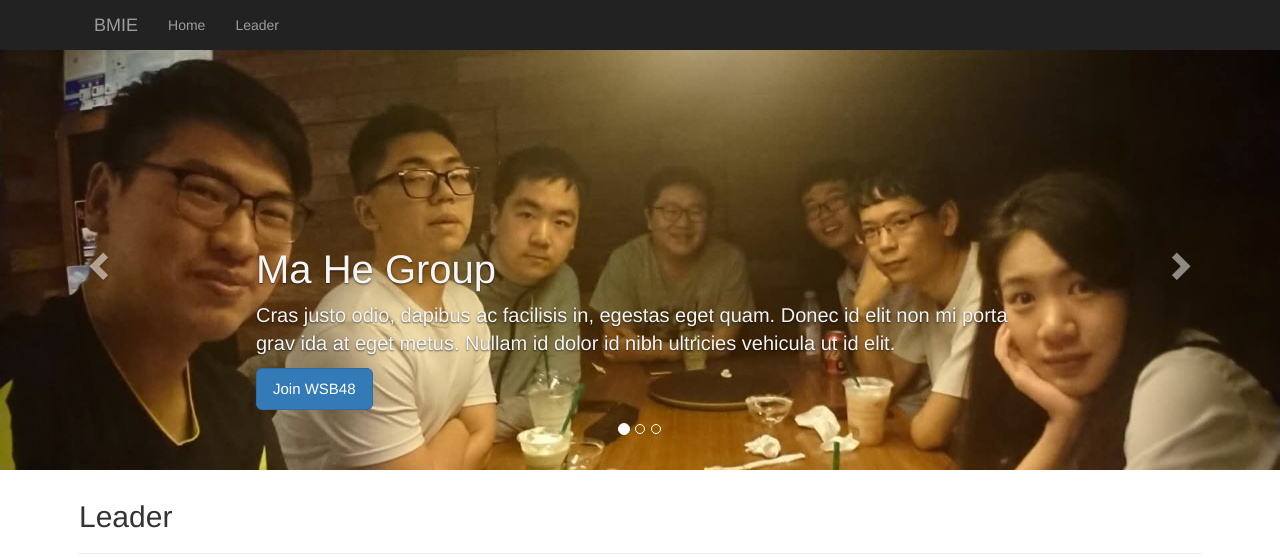
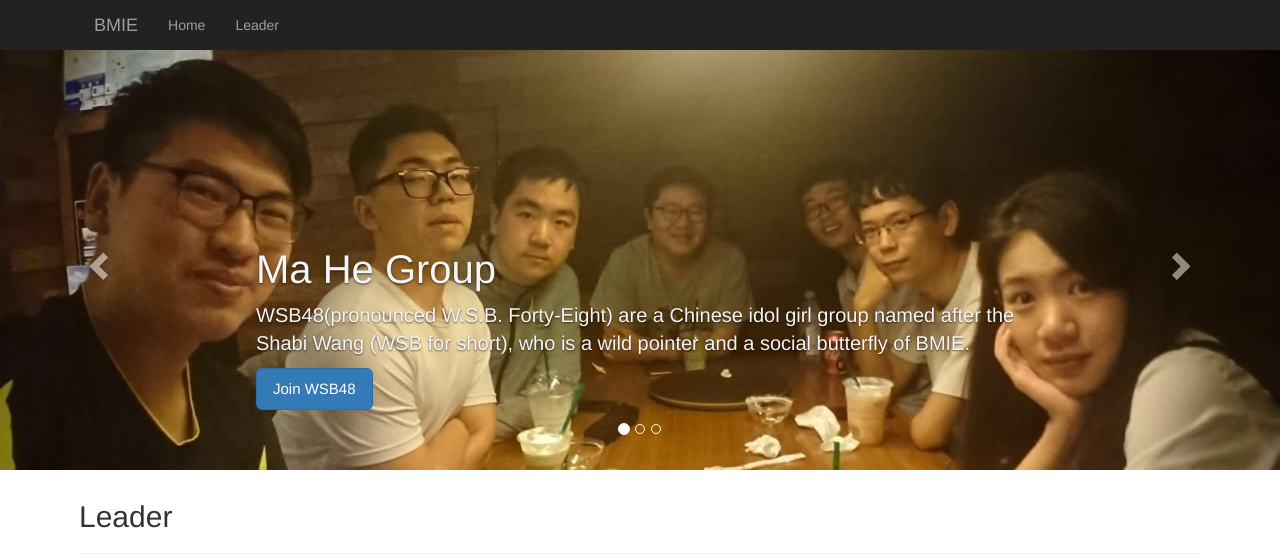
Before and after one commit to QuarkFang/mahe-group, a Flask app: page / in a window 1280 px wide. Shown: the top 558 px of the page. Run offline with Flask 2, Linux system fonts and the light colour scheme; some libraries are stand-ins or nearby versions.

Commit message:
add WSB48

```diff
--- a/app.py
+++ b/app.py
@@ -6,6 +6,7 @@ app.config['BOOTSTRAP_SERVE_LOCAL'] = True
 Bootstrap(app)
 
 web_name = 'Northeastern University Ma He Group'
+
 
 @app.route('/')
 def index():
--- a/templates/home.html
+++ b/templates/home.html
@@ -43,8 +43,8 @@
                             Ma He Group
                         </h1>
                         <p style="color: whitesmoke; font-size: 2rem">
-                            Cras justo odio, dapibus ac facilisis in, egestas eget quam. Donec id elit non mi porta grav
-                            ida at eget metus. Nullam id dolor id nibh ultricies vehicula ut id elit.
+                            WSB48(pronounced W.S.B. Forty-Eight) are a Chinese idol girl group named after the Shabi Wang
+                            (WSB for short), who is a wild pointer and a social butterfly of BMIE.
                         </p>
                         <p ><a class="btn btn-lg btn-primary" href="#" role="button" style="font-size: 15px">Join WSB48</a></p>
                       </div>
```
